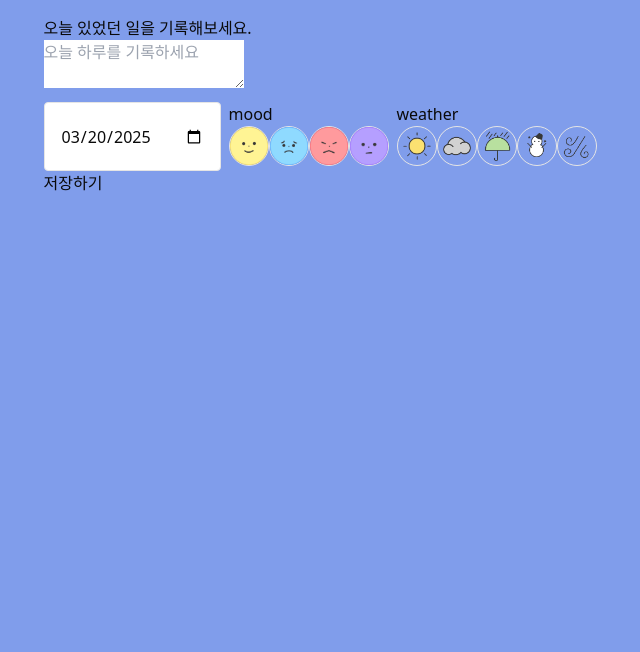
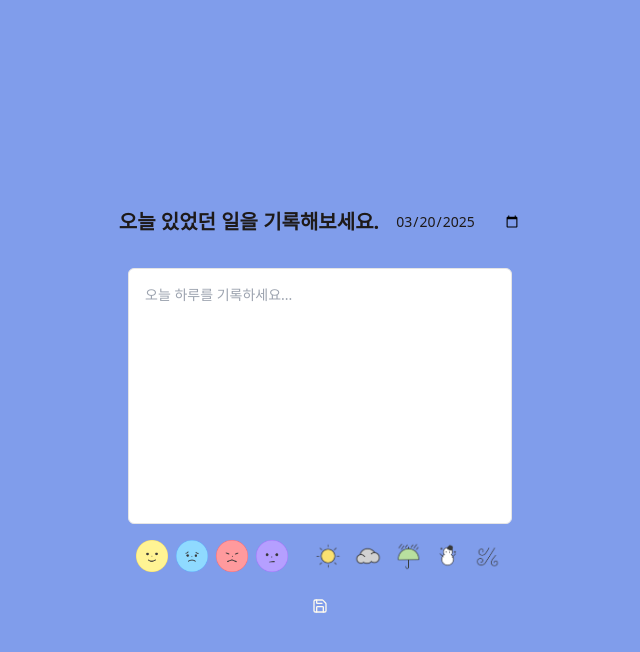
Before and after one commit to duddlfkd02/my-diary, a Next.js app: page /diary/write in a window 1280 px wide. Shown: the top 652 px of the page, without its empty margins (320-960 px from the left). Built offline with nearby package versions, Linux system fonts and the light colour scheme; no server answers.

Commit message:
style : 다이어리 1차 css 작업 완료

```diff
--- a/src/app/diary/[id]/page.tsx
+++ b/src/app/diary/[id]/page.tsx
@@ -7,6 +7,9 @@ import { useParams, useRouter } from "next/navigation";
 import { useEffect, useState } from "react";
 import useUser from "@/hooks/useUser";
 import { useToast } from "@/hooks/use-toast";
+import { Button } from "@/components/ui/button";
+import { Pencil } from "lucide-react";
+import { Trash2 } from "lucide-react";
 import DeleteConfirmDialog from "@/components/DeleteConfirmDialog";
 
 const DiaryDetailPage = () => {
@@ -52,26 +55,41 @@ const DiaryDetailPage = () => {
   };
 
   return (
-    <div className="mx-auto mt-8 max-w-xl rounded-lg border p-4 shadow-sm">
-      <div className="mb-4 flex items-center justify-between">
-        <span className="text-sm text-gray-500">{diary.date}</span>
-        <div className="flex gap-2">
-          {diary.mood && <img src={`/mood/${diary.mood}.png`} alt="mood" className="h-6 w-6" />}
-          {diary.weather && <img src={`/weather/${diary.weather}.png`} alt="weather" className="h-6 w-6" />}
+    <div className="flex min-h-screen flex-col items-center justify-center p-4">
+      <div className="mb-6 text-center">
+        <h1 className="text-xl font-semibold text-darkText">당신의 마음을 되돌아보세요</h1>
+      </div>
+
+      <div className="w-full max-w-sm rounded-xl bg-ivory p-6 shadow-lg">
+        {/* 일기 내용 */}
+        <div className="mb-8 min-h-[300px]">
+          <p className="whitespace-pre-wrap text-sm text-darkText">{diary.content}</p>
+        </div>
+
+        {/* 날짜 + 감정/날씨 */}
+        <div className="flex items-center justify-between text-sm text-gray-500">
+          <p>{diary.date}</p>
+          <div className="flex items-center gap-2">
+            {diary.mood && <img src={`/mood/${diary.mood}.png`} alt="mood" className="h-6 w-6" />}
+            {diary.weather && <img src={`/weather/${diary.weather}.png`} alt="weather" className="h-6 w-6" />}
+          </div>
         </div>
       </div>
-      <p className="whitespace-pre-wrap">{diary.content}</p>
-      <div className="mt-2 flex justify-end gap-2">
-        <button
-          onClick={(e) => {
-            e.stopPropagation();
-            router.push(`/diary/edit/${diary.id}`);
-          }}
-          className="text-sm text-blue-500 underline"
+      {/* 수정 / 삭제 아이콘 */}
+      <div className="mt-4">
+        <Button
+          size="icon"
+          variant="ghost"
+          onClick={() => router.push(`/diary/edit/${diary.id}`)}
+          className="rounded-full hover:bg-[#728FDF]"
         >
-          ✏️
-        </button>
-        <DeleteConfirmDialog onConfirm={handleDelete} />
+          <Pencil className="text-ivory" />
+        </Button>
+        <DeleteConfirmDialog onConfirm={handleDelete}>
+          <Button size="icon" variant="ghost" className="rounded-full hover:bg-[#728FDF]">
+            <Trash2 className="text-red-500" />
+          </Button>
+        </DeleteConfirmDialog>
       </div>
     </div>
   );
--- a/src/components/DeleteConfirmDialog.tsx
+++ b/src/components/DeleteConfirmDialog.tsx
@@ -11,17 +11,17 @@ import {
   AlertDialogTitle,
   AlertDialogTrigger
 } from "@/components/ui/alert-dialog";
+import { ReactNode } from "react";
 
 interface DialogProps {
   onConfirm: () => void;
+  children: ReactNode;
 }
 
-const DeleteConfirmDialog = ({ onConfirm }: DialogProps) => {
+const DeleteConfirmDialog = ({ onConfirm, children }: DialogProps) => {
   return (
     <AlertDialog>
-      <AlertDialogTrigger asChild>
-        <button className="text-sm text-red-500 underline">🗑️</button>
-      </AlertDialogTrigger>
+      <AlertDialogTrigger asChild>{children}</AlertDialogTrigger>
       <AlertDialogContent>
         <AlertDialogHeader>
           <AlertDialogTitle>정말 삭제할까요?</AlertDialogTitle>
--- a/src/components/DiaryForm.tsx
+++ b/src/components/DiaryForm.tsx
@@ -7,6 +7,9 @@ import { useEffect, useState } from "react";
 import IconSelector from "./IconSelector";
 import { Diary } from "@/types/diary";
 import { useToast } from "@/hooks/use-toast";
+import { Pencil } from "lucide-react";
+import { Save } from "lucide-react";
+import { Button } from "./ui/button";
 
 interface DiaryFormProps {
   initialData?: Diary;
@@ -85,24 +88,34 @@ const DiaryForm = ({ initialData, isEdit = false }: DiaryFormProps) => {
   };
 
   return (
-    <div>
-      <h2>오늘 있었던 일을 기록해보세요.</h2>
-      <textarea
-        placeholder="오늘 하루를 기록하세요"
-        value={content}
-        onChange={(e) => setContent(e.target.value)}
-      ></textarea>
-      <div className="mt-2 flex gap-2">
+    <div className="flex min-h-screen flex-col items-center justify-center p-4">
+      <div className="mb-4 flex">
+        <h2 className="text-xl font-semibold text-darkText">오늘 있었던 일을 기록해보세요.</h2>
         <input
           type="date"
           value={date}
           onChange={(e) => setDate(e.target.value)}
-          className="rounded border px-4 py-2"
+          className="å rounded border border-none bg-transparent pl-4 text-sm text-darkText"
         />
-        <IconSelector title="mood" value={mood} setValue={setMood} options={moodOptions} />
-        <IconSelector title="weather" value={weather} setValue={setWeather} options={weatherOptions} />
       </div>
-      <button onClick={handleSubmit}>{isEdit ? "수정하기" : "저장하기"}</button>
+
+      <textarea
+        className="m-4 h-64 w-full max-w-sm resize-none rounded-md border p-4 text-sm text-darkText focus:outline-none"
+        placeholder="오늘 하루를 기록하세요..."
+        value={content}
+        onChange={(e) => setContent(e.target.value)}
+      />
+
+      <div className="flex gap-6">
+        <IconSelector value={mood} setValue={setMood} options={moodOptions} />
+        <IconSelector value={weather} setValue={setWeather} options={weatherOptions} />
+      </div>
+
+      <div className="mt-4">
+        <Button size="icon" variant="ghost" onClick={handleSubmit} className="rounded-full hover:bg-[#728FDF]">
+          {isEdit ? <Pencil className="text-ivory" /> : <Save className="text-ivory" />}
+        </Button>
+      </div>
     </div>
   );
 };
--- a/src/components/IconSelector.tsx
+++ b/src/components/IconSelector.tsx
@@ -18,14 +18,10 @@ const IconSelector = ({ title, value, setValue, options }: IconSelectorProps) =>
   return (
     <div>
       <span>{title}</span>
-      <div>
+      <div className="flex gap-2">
         {options.map((option) => (
-          <button
-            key={option.label}
-            onClick={() => setValue(option.label)}
-            className={`h-10 w-10 rounded-full border ${value === option.label ? "ring-blue-500 ring-2" : ""}`}
-          >
-            <Image src={option.src} alt={option.label} width={40} height={40} />
+          <button key={option.label} onClick={() => setValue(option.label)}>
+            <Image src={option.src} alt={option.label} width={32} height={32} />
           </button>
         ))}
       </div>
```
